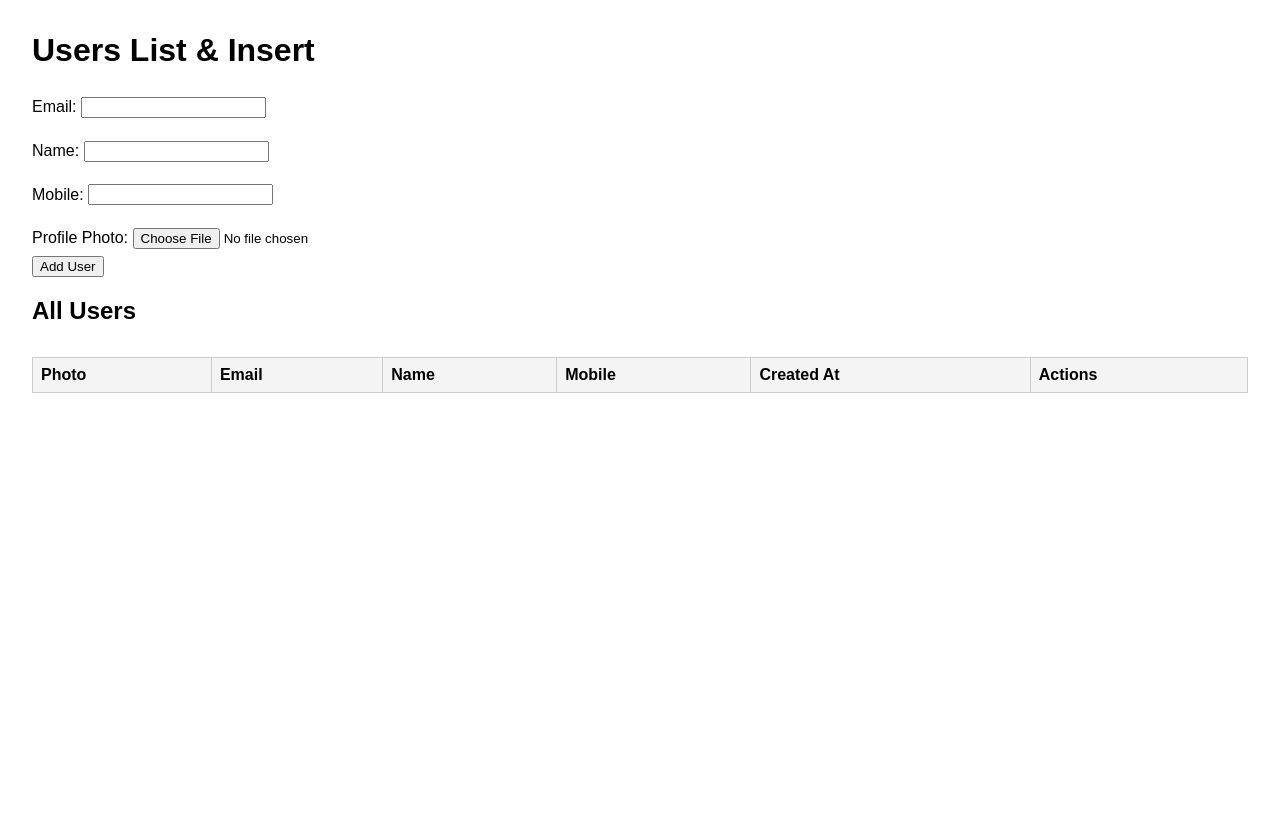
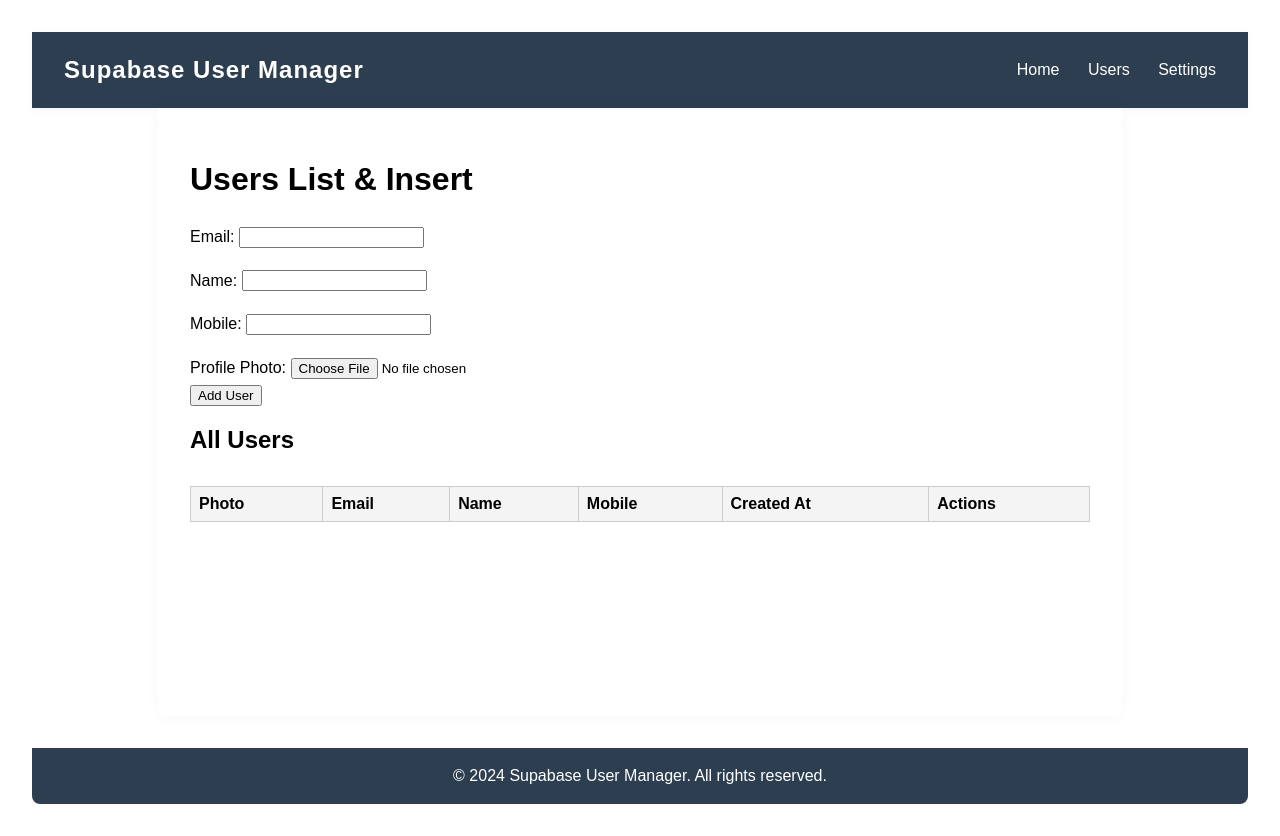
Before and after one commit to knarasimhar/DalabsHRPortal, a website: page DalabHRPORTAL/UI/users-list-insert.html in a window 1280 px wide. Before the commit the page ends 800 px from the top, so only its background shows below. Drawn offline with nearby package versions, Linux system fonts and the light colour scheme.

Commit message:
Update users-list-insert.html

```diff
--- a/DalabHRPORTAL/UI/users-list-insert.html
+++ b/DalabHRPORTAL/UI/users-list-insert.html
@@ -21,6 +21,15 @@
   </style>
 </head>
 <body>
+  <header style="background: #2d3e50; color: #fff; padding: 1.5em 2em; display: flex; align-items: center; justify-content: space-between; box-shadow: 0 2px 8px rgba(0,0,0,0.04);">
+    <div style="font-size: 1.5em; font-weight: bold; letter-spacing: 1px;">Supabase User Manager</div>
+    <nav>
+      <a href="#" style="color: #fff; text-decoration: none; margin-right: 1.5em; font-weight: 500;">Home</a>
+      <a href="#" style="color: #fff; text-decoration: none; margin-right: 1.5em; font-weight: 500;">Users</a>
+      <a href="#" style="color: #fff; text-decoration: none; font-weight: 500;">Settings</a>
+    </nav>
+  </header>
+  <main style="min-height: 70vh; margin: 0 auto; max-width: 900px; background: #fff; padding: 2em 2em 1em 2em; border-radius: 0 0 8px 8px; box-shadow: 0 2px 16px rgba(0,0,0,0.03);">
   <h1>Users List & Insert</h1>
   <form id="user-form">
     <label>Email:
@@ -211,5 +220,9 @@
     // Initial load
     loadUsers();
   </script>
+  </main>
+  <footer style="background: #2d3e50; color: #fff; text-align: center; padding: 1.2em 0; font-size: 1em; margin-top: 2em; border-radius: 0 0 8px 8px;">
+    &copy; 2024 Supabase User Manager. All rights reserved.
+  </footer>
 </body>
 </html>
```
